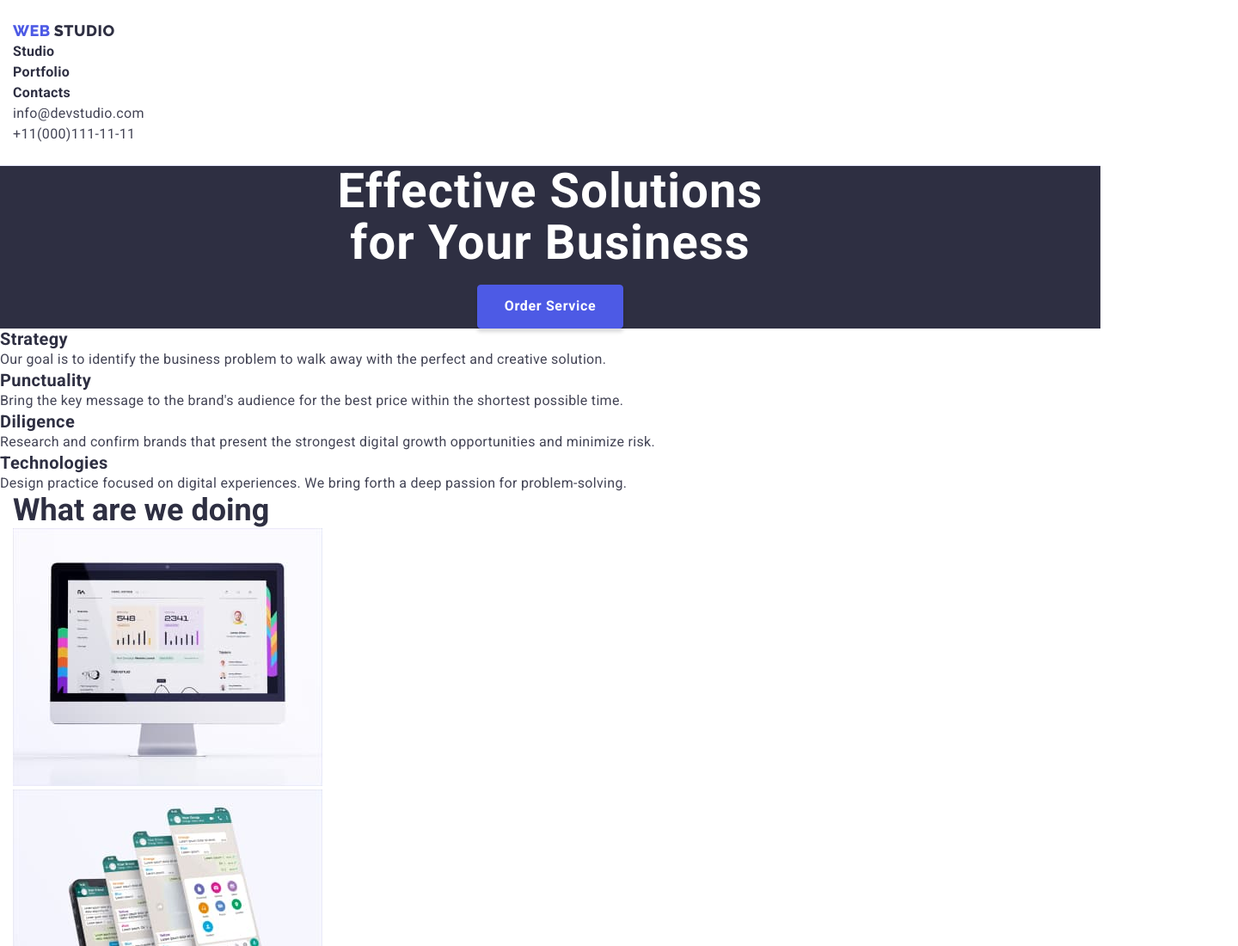
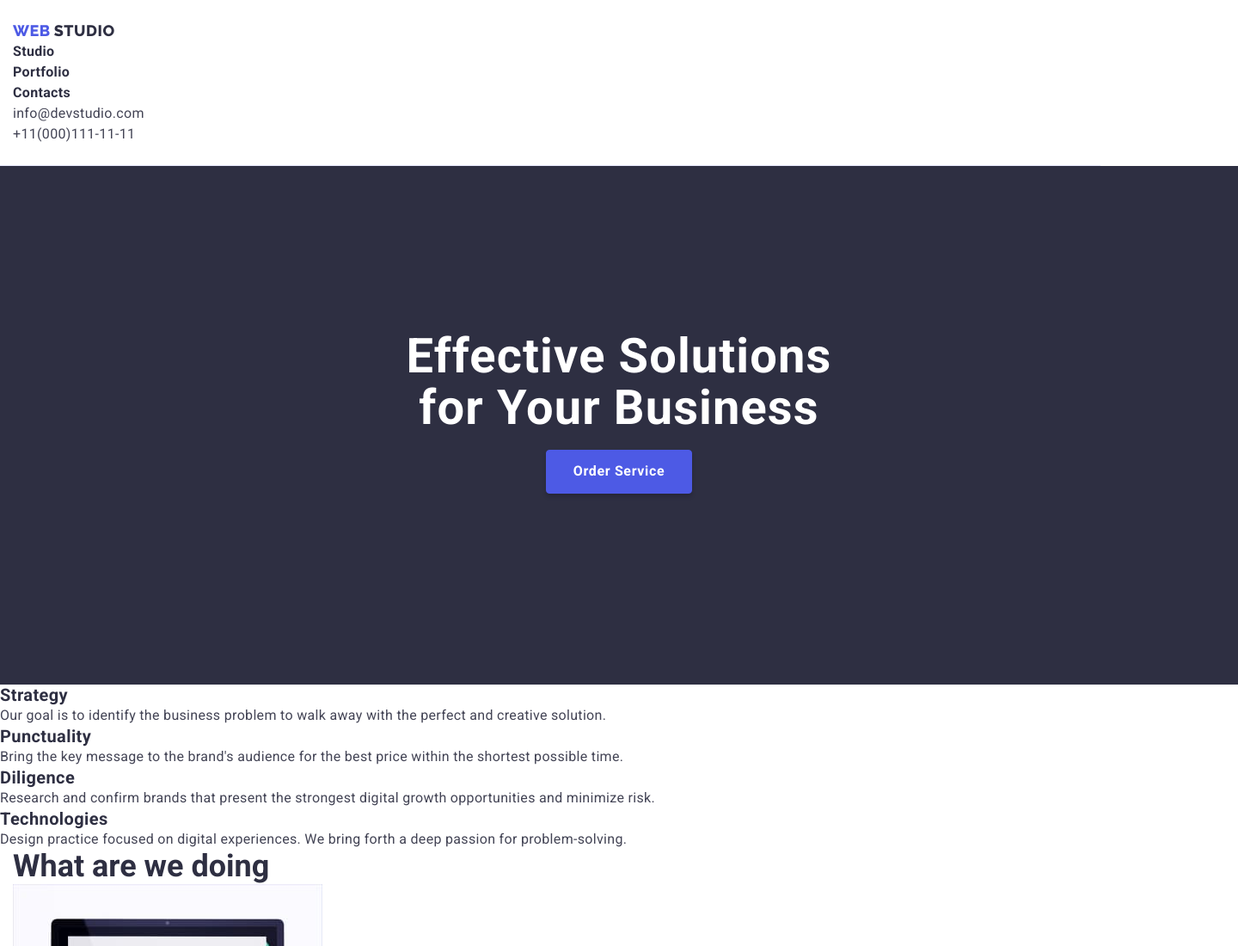
Before and after one commit to AnT1m9/goit-markup-hw-03, a plain HTML site: page index.html in a window 1280 px wide. Shown: the top 1100 px of the page at 86% size, 1440 px wide, since content can reach past the window. Drawn offline with Linux system fonts and the light colour scheme.

Commit message:
effective solut...upd

```diff
--- a/css/styles.css
+++ b/css/styles.css
@@ -254,7 +254,8 @@ a:focus {
     color: var(--white);
     background: var(--dark);
     text-align:center;
-    padding: ;
+    width: 1440px;
+    height: 603px;
 
 }
 .solutions-text {
@@ -266,6 +267,14 @@ a:focus {
     color: var(--white);
     background: var(--dark);
     text-align:center;
+    padding-top: 192px;
+
+    /*
+    padding-left: 474px;
+    padding-right: 474px;
+    */
+
+
 
 }
 .effective-button{
@@ -282,10 +291,13 @@ a:focus {
     border-radius: 4px;
 
     text-align:center;
+
     width: 170px;
     height: 51px;
     left: 635px;
     top: 432px;
+
+    margin: 0px 635px 194px 635px;
 
 }
 .effective-button:hover {
```
